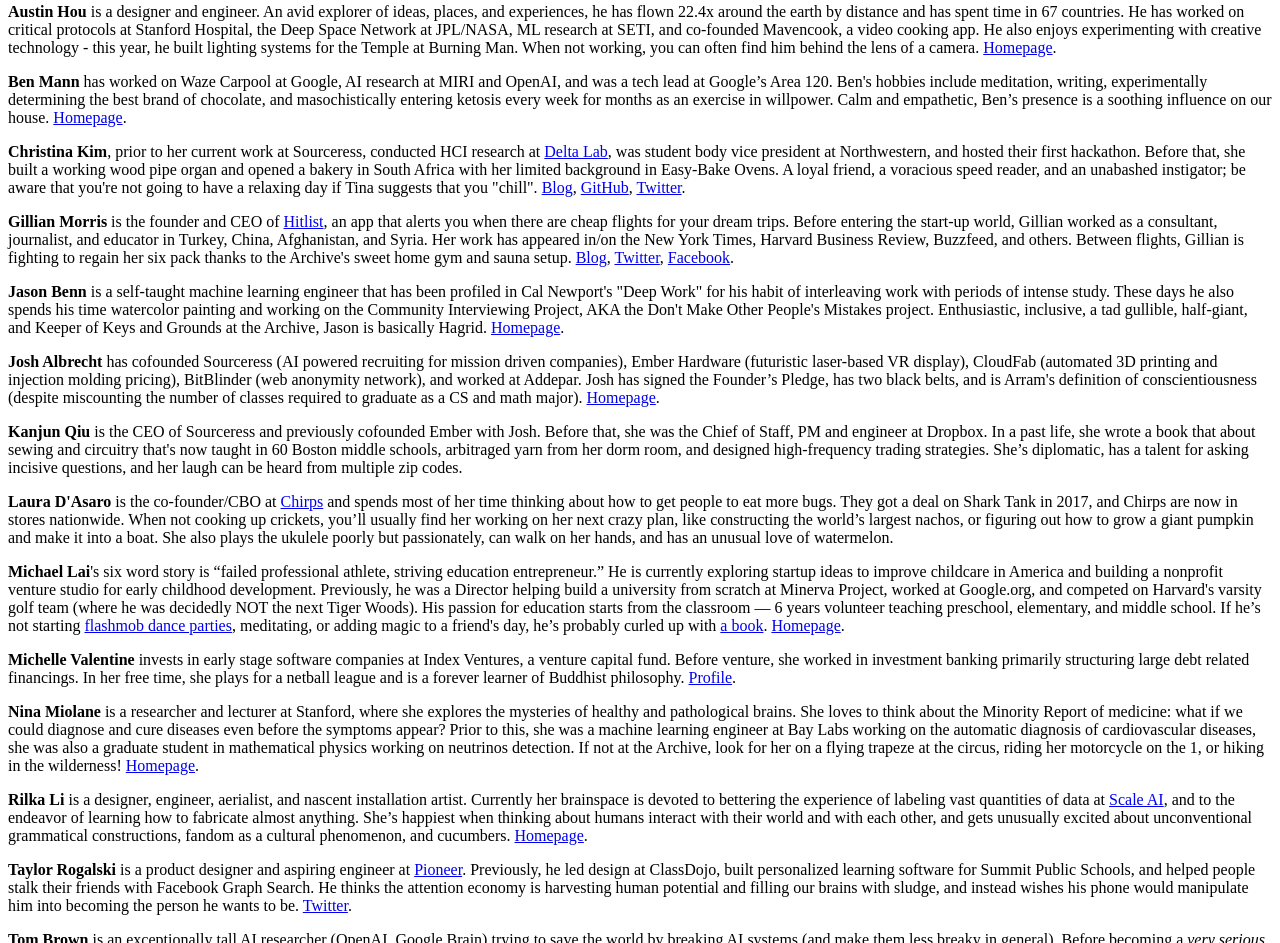
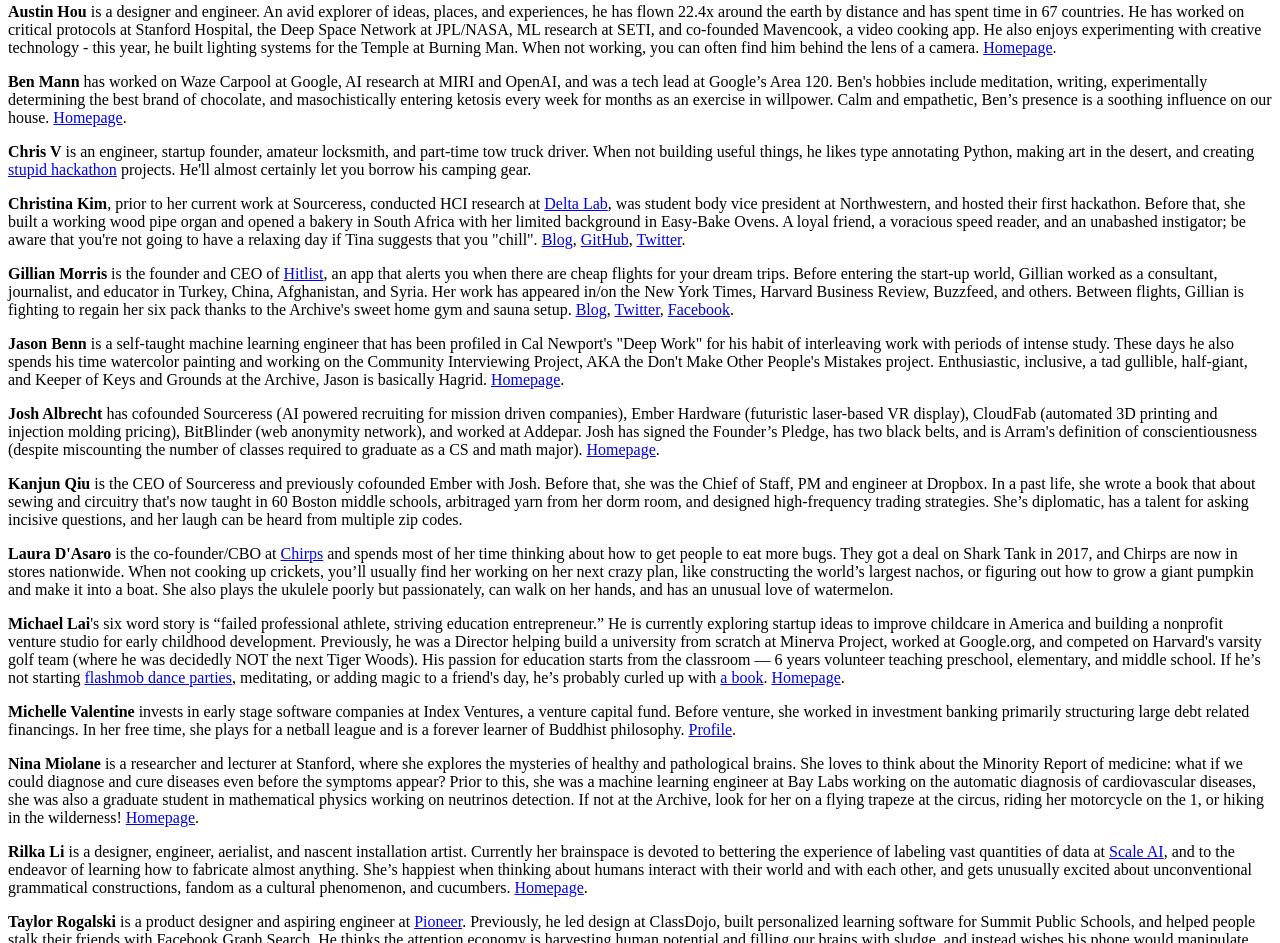
Before and after one commit to JasonBenn/archive.house, a Gatsby site: page / in a window 1280 px wide. Shown: the part 1975-2918 px from the top of the page. Built offline with nearby package versions, Linux system fonts and the light colour scheme; Gatsby itself is replaced by a stand-in of ours.

Commit message:
add chris v

```diff
--- a/src/pages/index.tsx
+++ b/src/pages/index.tsx
@@ -67,6 +67,10 @@ export default class extends React.Component<IndexPageProps, {after: number}> {
             ketosis every week for months as an exercise in willpower. Calm and
             empathetic, Ben’s presence is a soothing influence on our house.{' '}
             <a href="https://benjmann.net/">Homepage</a>.
+          </p>
+
+          <p>
+            <strong>Chris V</strong> is an engineer, startup founder, amateur locksmith, and part-time tow truck driver. When not building useful things, he likes type annotating Python, making art in the desert, and creating <a href="https://poopscoop.io">stupid hackathon</a> projects. He'll almost certainly let you borrow his camping gear.
           </p>
 
           <p>
```
